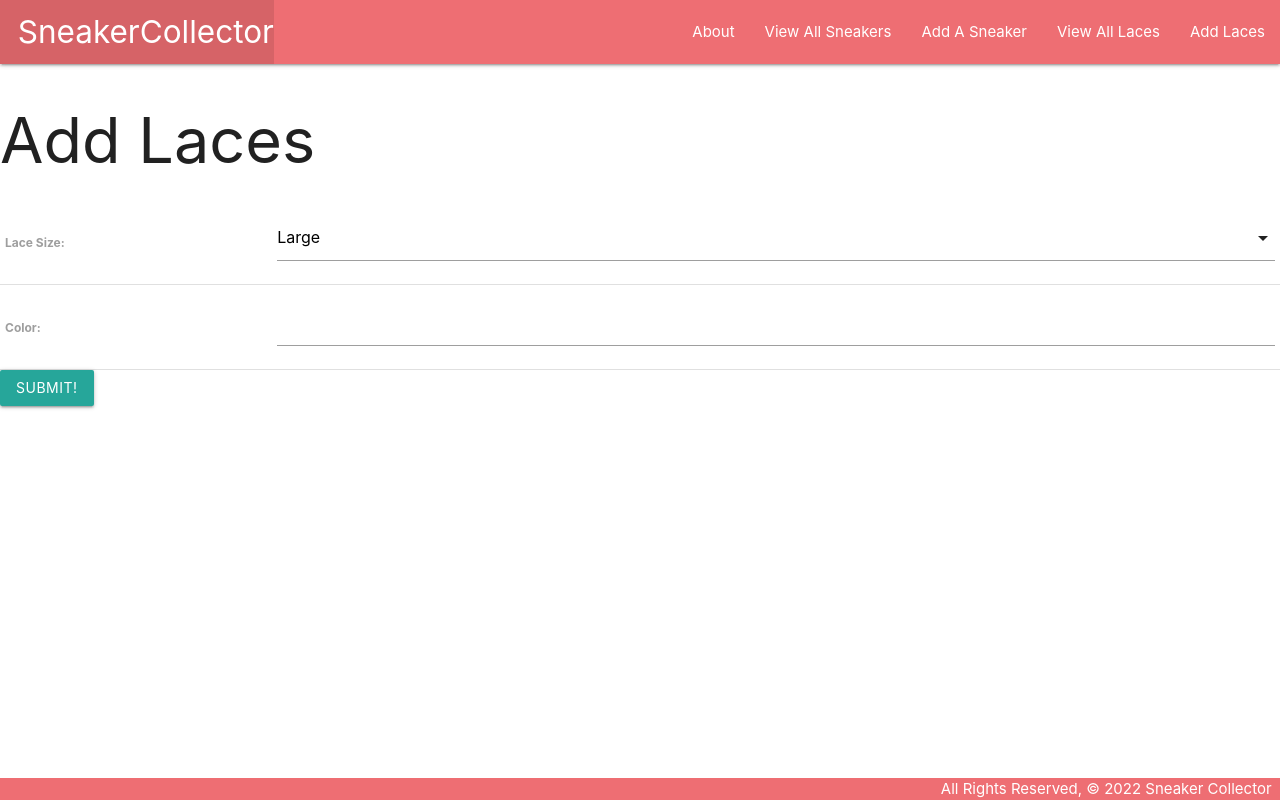
After one commit to Sbeltran16/sneakers-collector-lab, a Django app: page /laces/create/ in a window 1280 px wide. The commit adds this page. Run offline with Django 4.2, Linux system fonts and the light colour scheme.

Commit message:
finish lab

```diff
--- a/main_app/models.py
+++ b/main_app/models.py
@@ -9,7 +9,7 @@ LACES = (
 )
 
 class Laces(models.Model):
-  size = models.CharField(
+  sizes = models.CharField(
     'Lace Size',
     max_length=1,
     choices=LACES,
@@ -18,10 +18,10 @@ class Laces(models.Model):
   color = models.CharField(max_length=20)
 
   def __str__(self):
-    return f"Size {self.size} and Color {self.color}"
+    return f"Size {self.sizes} and Color {self.color}"
 
   def get_absolute_url(self):
-    return reverse('sneakers_detail', kwargs={'pk': self.id})
+    return reverse('laces_detail', kwargs={'pk': self.id})
 
 # Create your models here.
 class Sneaker(models.Model):
@@ -30,7 +30,6 @@ class Sneaker(models.Model):
   description = models.CharField(max_length=250)
   price = models.IntegerField('Retail Price')
   laces = models.ManyToManyField(Laces)
-
 
   def get_absolute_url(self):
       return reverse('detail', kwargs={'sneaker_id': self.id})
--- a/main_app/templates/base.html
+++ b/main_app/templates/base.html
@@ -21,6 +21,8 @@
             <li><a href="{% url 'about' %}">About</a></li>
             <li><a href="{% url 'index' %}">View All Sneakers</a></li>
             <li><a href="{% url 'sneakers_create' %}">Add A Sneaker</a></li>
+            <li><a href="{% url 'laces_index' %}">View All Laces</a></li>
+            <li><a href="{% url 'laces_create' %}">Add Laces</a></li>
         </ul>
       </div>
     </nav>
--- /dev/null
+++ b/main_app/templates/main_app/laces_form.html
@@ -0,0 +1,22 @@
+{% extends 'base.html' %}
+
+{% block content %}
+  {% if object %}
+    <h1>Edit {{object.sizes}} and {{object.color}}</span></h1>
+  {% else %}
+    <h1>Add Laces</h1>
+  {% endif %}
+  <form action="" method="post">
+    {% csrf_token %}
+    <table>
+      {{ form.as_table }}
+    </table>
+    <input type="submit" value="Submit!" class="btn">
+  </form>
+
+  <script>
+    const selectEl = document.getElementById('id_sizes');
+    M.FormSelect.init(selectEl);
+  </script>
+
+{% endblock %}
--- a/main_app/templates/main_app/sneaker_form.html
+++ b/main_app/templates/main_app/sneaker_form.html
@@ -18,6 +18,10 @@
 		<input type="submit" value="submit!" class="btn" />
 	</form>
 
+	<script>
+		const selectEl = document.getElementById('id_laces');
+		M.FormSelect.init(selectEl);
+	</script>
 
 
 {% endblock content %}
--- a/main_app/urls.py
+++ b/main_app/urls.py
@@ -12,8 +12,7 @@ urlpatterns = [
     path('sneakers/<int:sneaker_id>/add_buyer/', views.add_buyer, name='add_buyer'),
     path('sneakers/<int:sneaker_id>/assoc_lace/<int:lace_id>/', views.assoc_lace, name='assoc_lace'),
     path('laces/', views.LaceList.as_view(), name='laces_index'),
-    path('laces/<int:pk>/', views.Detail.as_view(), name='laces_detail'),
+    path('laces/<int:pk>/', views.LaceDetail.as_view(), name='laces_detail'),
     path('laces/create/', views.LaceCreate.as_view(), name='laces_create'),
-    path('laces/<int:pk>/update/', views.LaceUpdate.as_view(), name='laces_update'),
     path('laces/<int:pk>/delete/', views.LaceDelete.as_view(), name='laces_delete'),
 ]
--- a/main_app/views.py
+++ b/main_app/views.py
@@ -2,8 +2,9 @@ from django.shortcuts import render, redirect
 
 # Create your views here.
 from django.views.generic.edit import CreateView, UpdateView, DeleteView
+from django.views.generic import ListView, DetailView
 from django.http import HttpResponse #res.send in express
-from .models import Sneaker #importing our model
+from .models import Sneaker, Laces #importing our model
 from .forms import BuyerForm
 
 class SneakerCreate(CreateView):
@@ -50,3 +51,18 @@ def add_buyer(request, sneaker_id):
 def assoc_lace(request, sneaker_id, lace_id):
   Sneaker.objects.get(id=sneaker_id).laces.add(lace_id)
   return redirect('detail', sneaker_id=sneaker_id)
+
+
+class LaceList(ListView):
+  model = Laces
+
+class LaceDetail(DetailView):
+  model = Laces
+
+class LaceCreate(CreateView):
+  model = Laces
+  fields = '__all__'
+
+class LaceDelete(DeleteView):
+  model = Laces
+  success_url = '/laces/'
```
Also changed, not shown: main_app/templates/main_app/laces_confirm_delete.html (added, +13 -0 lines), main_app/templates/main_app/laces_detail.html (added, +19 -0 lines), main_app/templates/main_app/laces_list.html (added, +17 -0 lines), main_app/templates/sneakers/detail.html (+5 -5 lines), main_app/migrations/0005_rename_size_laces_sizes.py (added), main_app/templates/main_app/lace_confirm_delete.html (deleted), main_app/templates/main_app/lace_detail.html (deleted), main_app/templates/main_app/lace_form.html (deleted), main_app/templates/main_app/lace_list.html (deleted).
